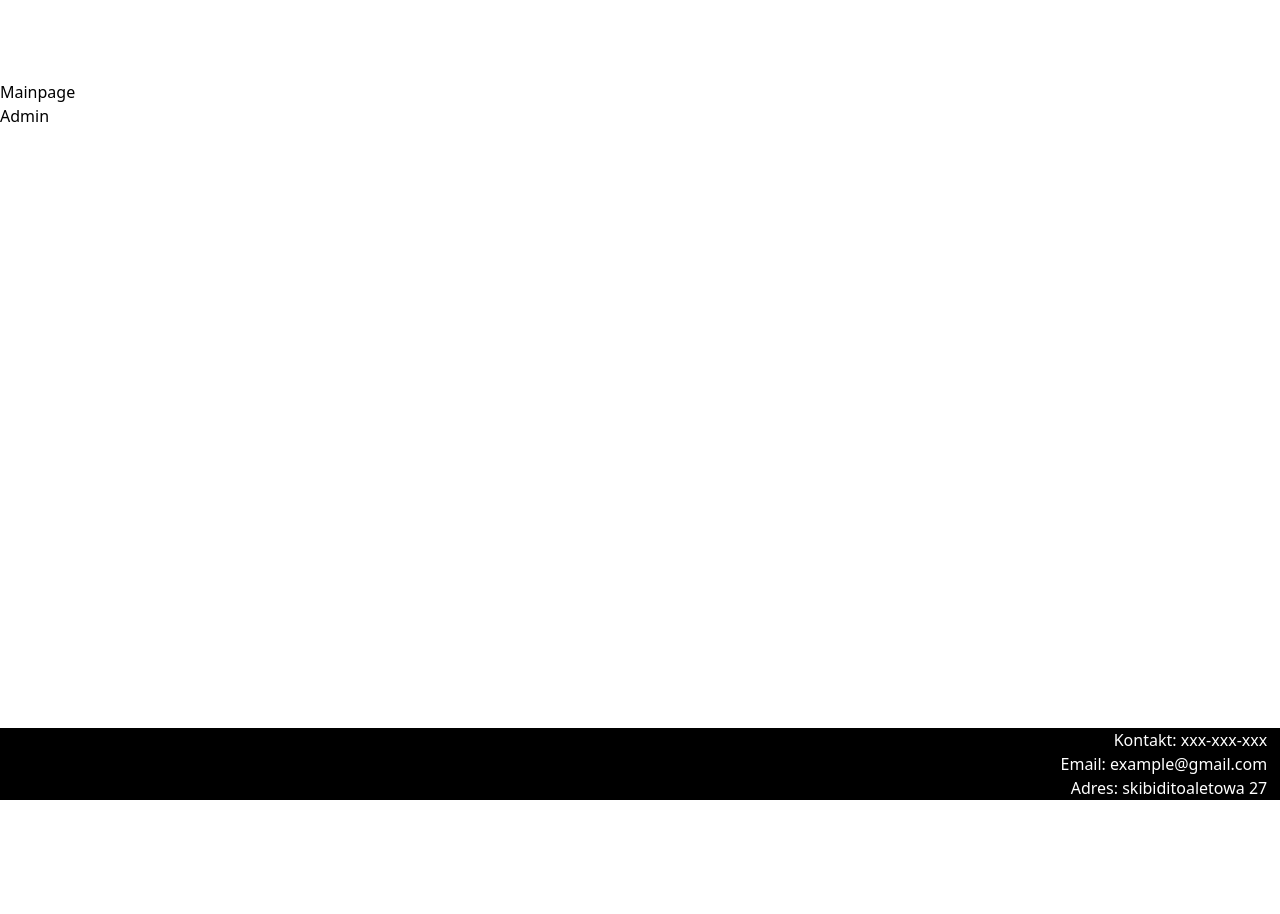
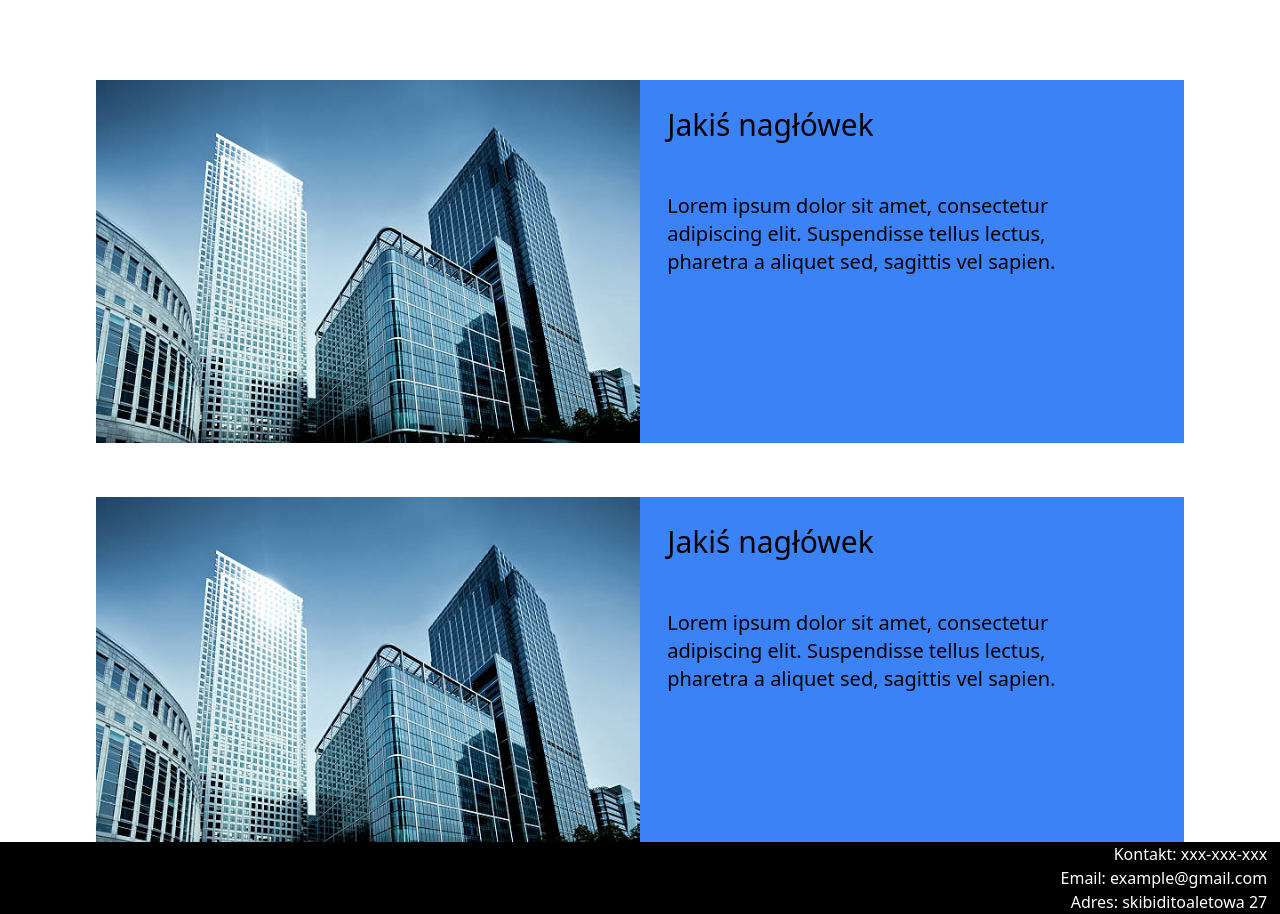
Before and after one commit to Reishimanfr/tipitipi-backend, a React (Vite) app: page / in a window 1280 px wide. Before the commit the page ends 800 px from the top, so only its background shows below. Built offline with nearby package versions, Linux system fonts and the light colour scheme; what tailwindcss-animated would draw is missing.

Commit message:
image_text component added

```diff
--- a/src/frontend/App.tsx
+++ b/src/frontend/App.tsx
@@ -75,7 +75,8 @@ function App() {
           <Unauthorized/>} />
         <Route path="/admin/login" element={<Login/>}/>
         <Route path='/admin/dashboard/create-post' element={isAuthorized ? <PostCreating/> : <Unauthorized/>}/>
-        <Route path="/" element={<Mainpage mainpageFirstHeader={mainpageFirstHeader}/>}/>
+        {/* <Route path="/" element={<Mainpage mainpageFirstHeader={mainpageFirstHeader}/>}/> */}
+        <Route path="/" element={<Mainpage/>}/>
         <Route path="/gallery" element={<Gallery/>}/>
         <Route path="/about" element={<About/>}/>
         <Route path="/pricing" element={<Pricing/>}/>
--- /dev/null
+++ b/src/frontend/components/image_text.tsx
@@ -0,0 +1,18 @@
+const Image_Text = (props: any) => {
+  return (
+    // TODO justify center nie dziala i blok tekstowy jest za duzy
+    <div className="flex items-stretch justify-center pb-[5%]">
+      <div id="imageContainer" className="w-[50%] h-fit">
+        <img src={props.image} className="float-right"></img>
+      </div>
+      <div className="bg-blue-500 w-[50%] ">
+        <div className="p-[5%]">
+          <h1 className="pb-[10%] text-3xl">{props.header}</h1>
+          <p className="mr-[15%] text-xl">{props.paragraph}</p>
+        </div>
+      </div>
+    </div>
+  );
+};
+
+export default Image_Text;
--- a/src/frontend/components/navbar.tsx
+++ b/src/frontend/components/navbar.tsx
@@ -66,7 +66,7 @@ function Navbar() {
   //u góry mamy state od tego że menu dla urzadzen mobilnych ma byc wyswietlane
 
   const handleResize = () => {
-    //console.log(menuVisible);
+    console.log(menuVisible);
     if (menuVisible) {
       setMenuVisible(window.innerWidth <= 768);
     }
--- a/src/frontend/index.css
+++ b/src/frontend/index.css
@@ -1,3 +1,8 @@
 @tailwind base;
 @tailwind components;
 @tailwind utilities;
+
+div.globalCss {
+    margin-left: 7.5%;
+    margin-right: 7.5%;
+}
--- a/src/frontend/pages/mainpage.tsx
+++ b/src/frontend/pages/mainpage.tsx
@@ -1,11 +1,29 @@
-import { Link } from "react-router-dom"
-const Mainpage = (props : any) => {
-    return(
-        <div>
-            <h1>Mainpage</h1>
+import background_example from "../assets/example_background.jpg";
+import Image_Text from "../components/image_text";
+const Mainpage = () => {
+  return (
+    <div className="globalCss">
+      {/* <h1>Mainpage</h1>
             <Link to="/admin">Admin</Link>
-            <h1 className="text-center">{props.mainpageFirstHeader}</h1>
-        </div>
-    )
-}
-export default Mainpage
+            <h1 className="text-center">{props.mainpageFirstHeader}</h1> */}
+
+      <Image_Text
+        image={background_example}
+        header="Jakiś nagłówek"
+        paragraph="Lorem ipsum dolor sit amet, consectetur adipiscing
+                    elit. Suspendisse tellus lectus, pharetra a aliquet sed,
+                    sagittis vel sapien."
+        orientation="left"
+      />
+      <Image_Text
+        image={background_example}
+        header="Jakiś nagłówek"
+        paragraph="Lorem ipsum dolor sit amet, consectetur adipiscing
+                    elit. Suspendisse tellus lectus, pharetra a aliquet sed,
+                    sagittis vel sapien."
+        orientation="right"
+      />
+    </div>
+  );
+};
+export default Mainpage;
--- a/src/frontend/pages/pricing.tsx
+++ b/src/frontend/pages/pricing.tsx
@@ -1,6 +1,6 @@
 const Pricing = () => {
     return(
-        <div>
+        <div className="globalCss">
             <h1>Pricing</h1>
             <h2>Lorem ipsum dolor sit amet, consectetur adipiscing elit. Quisque in massa massa. Aliquam id ligula at turpis fringilla cursus varius vel eros. Class aptent taciti sociosqu ad litora torquent per conubia nostra, per inceptos himenaeos. In neque quam, iaculis at turpis quis, rutrum venenatis eros. Donec suscipit urna sed dolor vulputate, iaculis laoreet nibh fermentum. Etiam quis diam libero. Nam vitae ipsum nisl. Aliquam ipsum odio, condimentum vitae dictum eget, congue quis ligula.
 
```
Also changed, not shown: src/frontend/assets/example_background.jpg (added).
